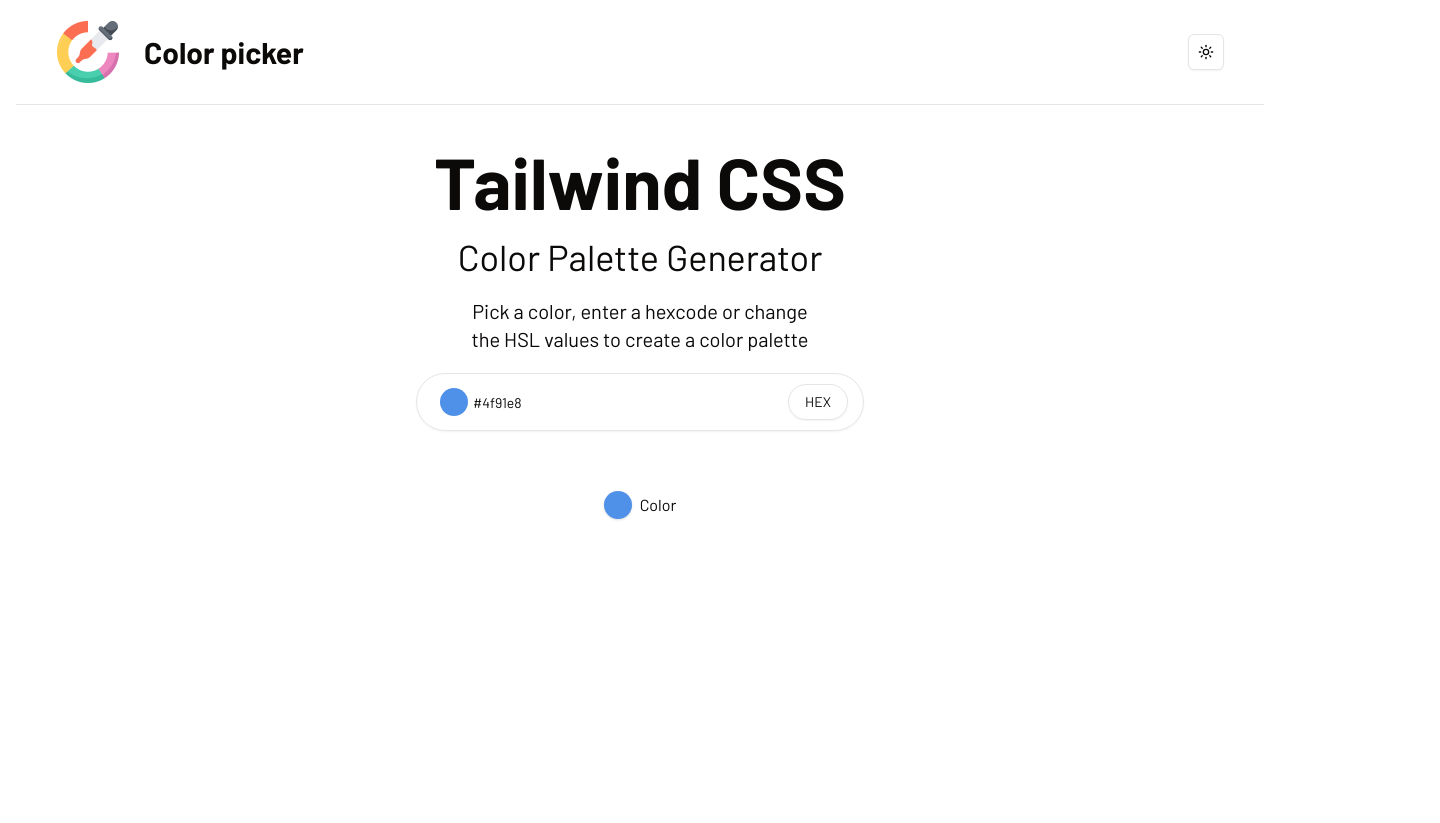
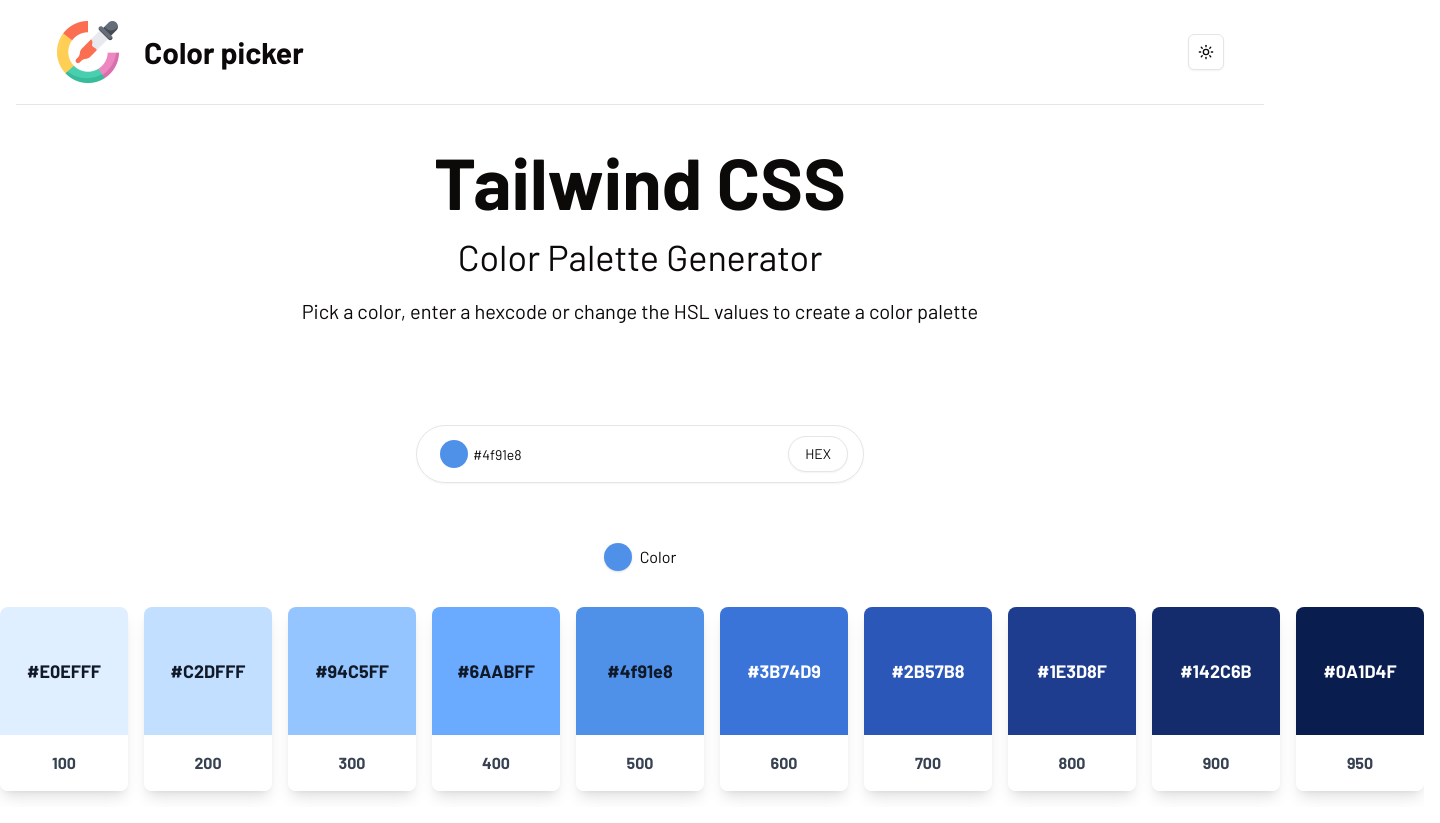
Before and after one commit to Andresfrla/color-picker-app, a Next.js app: page / in a window 1280 px wide. Shown: the whole page, 1440 px wide, since content can reach past the window. Before the commit the page ends 800 px from the top, so only its background shows below. Built offline with nearby package versions, Linux system fonts and the light colour scheme.

Commit message:
TODO: fix the hydration

```diff
--- /dev/null
+++ b/app/_components/ColorVariation/ColorVariation.tsx
@@ -0,0 +1,58 @@
+import React from 'react';
+
+// Función para determinar si el color es oscuro o claro
+const isDarkColor = (hex: string): boolean => {
+  const rgb = parseInt(hex.replace("#", ""), 16);
+  const r = (rgb >> 16) & 0xff;
+  const g = (rgb >>  8) & 0xff;
+  const b = (rgb >>  0) & 0xff;
+  // Formula de luminosidad relativa
+  const luminance = 0.2126 * r + 0.7152 * g + 0.0722 * b;
+  return luminance < 128;
+};
+
+const ColorVariationCards = () => {
+  const colorVariations = [
+    { shade: "50", hex: "#F0F7FF" },
+    { shade: "100", hex: "#E0EFFF" },
+    { shade: "200", hex: "#C2DFFF" },
+    { shade: "300", hex: "#94C5FF" },
+    { shade: "400", hex: "#6AABFF" },
+    { shade: "500", hex: "#4f91e8" },
+    { shade: "600", hex: "#3B74D9" },
+    { shade: "700", hex: "#2B57B8" },
+    { shade: "800", hex: "#1E3D8F" },
+    { shade: "900", hex: "#142C6B" },
+    { shade: "950", hex: "#0A1D4F" }
+  ];
+
+  return (
+    <div className="w-full max-w-full p-4">
+      <div className="flex overflow-x-auto gap-4 pb-4">
+        {colorVariations.map((color) => (
+          <div
+            key={color.shade}
+            className="flex-shrink-0 w-32 rounded-lg overflow-hidden shadow-lg"
+            aria-label={`Color shade ${color.shade} with color ${color.hex}`}
+          >
+            <div
+              className="h-32 w-full flex items-center justify-center"
+              style={{ backgroundColor: color.hex }}
+            >
+              <span className={`text-lg font-bold ${isDarkColor(color.hex) ? 'text-white' : 'text-gray-900'}`}>
+                {color.hex}
+              </span>
+            </div>
+            <div className="bg-white p-4">
+              <p className="text-gray-700 text-center font-semibold">
+                {color.shade}
+              </p>
+            </div>
+          </div>
+        ))}
+      </div>
+    </div>
+  );
+};
+
+export default ColorVariationCards;
--- a/app/page.tsx
+++ b/app/page.tsx
@@ -3,6 +3,7 @@
 import Navbar from "./_components/_navbar/navbar"
 import RadioColor from "./_components/_radioColor/radioColor"
 import ColorInput from "./_components/ColorInput/ColorInput"
+import ColorVariationCards from "./_components/ColorVariation/ColorVariation"
 
 export default function Home() {
   const [selectedColor, setSelectedColor] = useState("#4f91e8")
@@ -16,7 +17,7 @@
           Tailwind CSS
         </h1>
         <h3 className="text-4xl">Color Palette Generator</h3>
-        <p className="text-xl w-1/2 mb-10">
+        <p className="text-xl w-1/2 pb-20">
           Pick a color, enter a hexcode or change the HSL values to create a color palette
         </p>
 
@@ -26,6 +27,7 @@
         />
 
         <RadioColor />
+        <ColorVariationCards />
       </div>
     </div>
   )
```
